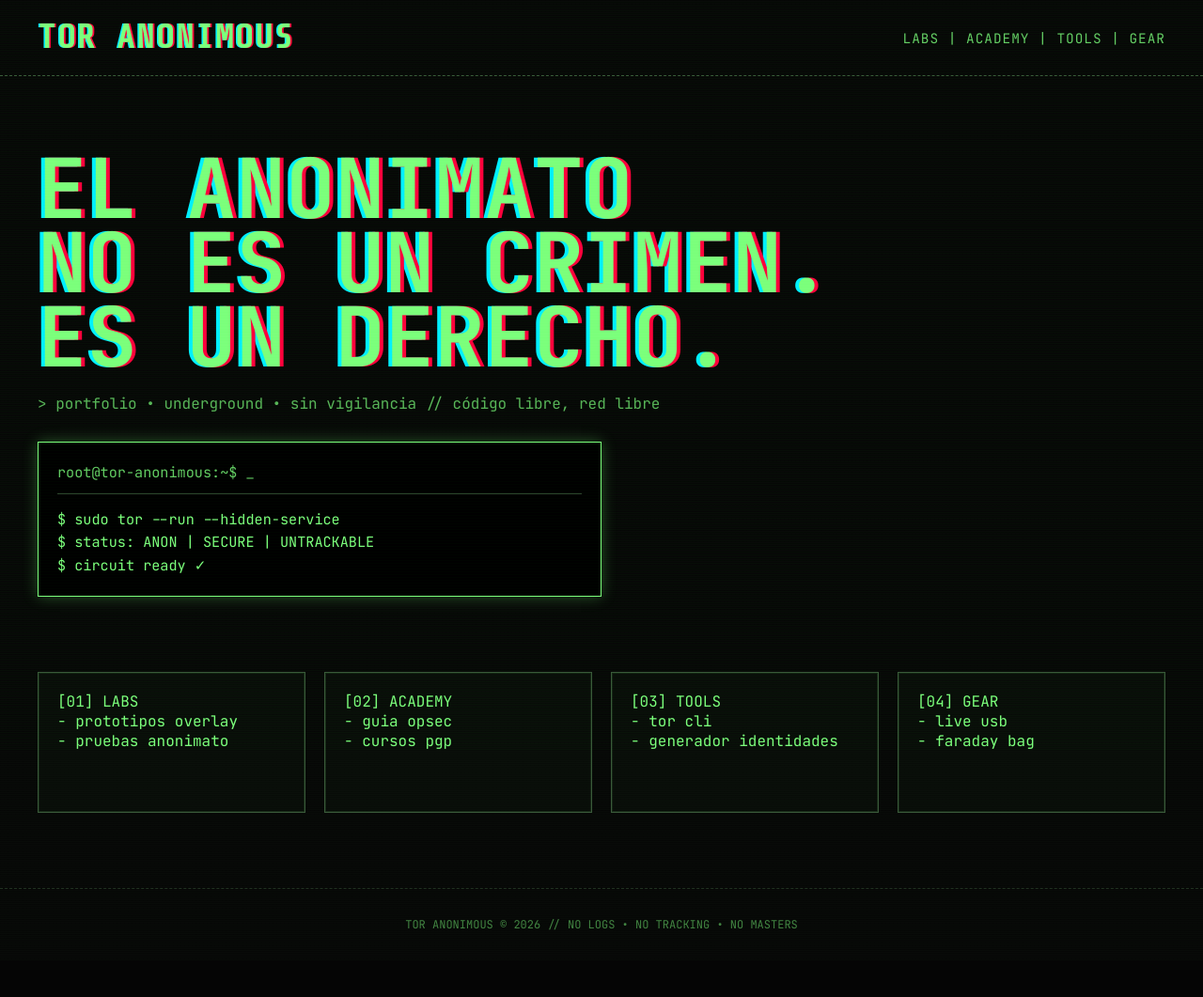
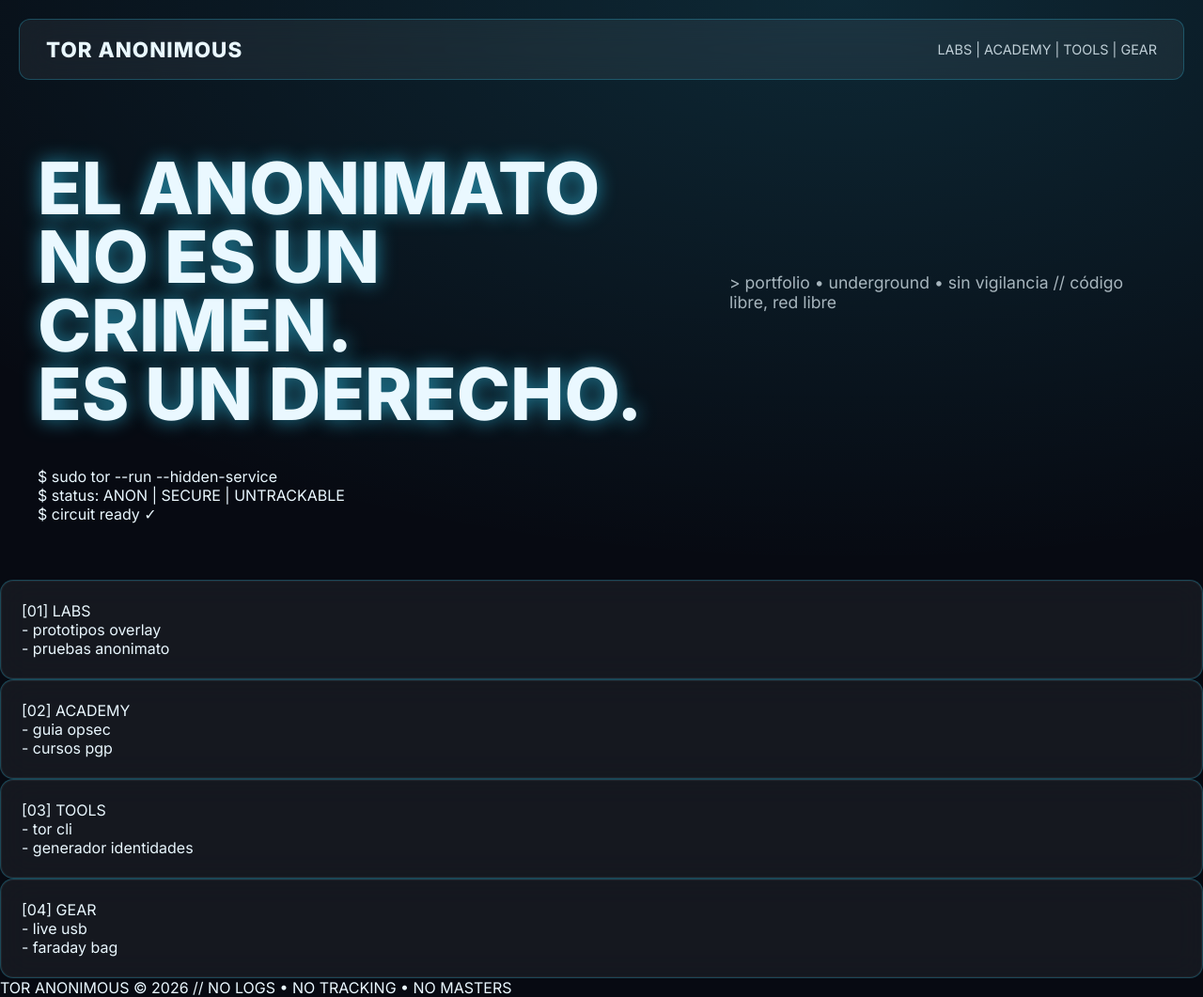
Before and after one commit to Elsolracsrc/TorAnonimous, a plain HTML site: page Index.html in a window 1280 px wide. Shown: the whole page at 94% size. Before the commit the page ends 1022 px from the top, so only its background shows below. Drawn offline with nearby package versions, Linux system fonts and the light colour scheme.

Commit message:
Update style.css

```diff
--- a/style.css
+++ b/style.css
@@ -1,136 +1,86 @@
-
-@import url('https://fonts.googleapis.com/css2?family=JetBrains+Mono:wght@400;700&family=Share+Tech+Mono&display=swap');
+@import url('https://fonts.googleapis.com/css2?family=Inter:wght@400;700;800&display=swap');
 
 :root {
-  --bg: #050505;
-  --green: #7CFF7C;
-  --green-dim: #3a5a3a;
-  --red-glitch: #ff003c;
-  --cyan-glitch: #00f0ff;
+  --bg: #070A12;
+  --cyan: #33D6FF;
+  --white: #EAF8FF;
+  --glass: rgba(255,255,255,0.06);
+  --border: rgba(51,214,255,0.25);
 }
 
-* { margin:0; padding:0; box-sizing: border-box; }
-
+* { margin:0; padding:0; box-sizing:border-box; }
 body {
-  background: var(--bg);
-  color: var(--green);
-  font-family: 'JetBrains Mono', monospace;
-  overflow-x: hidden;
-  background-image:
-    repeating-linear-gradient(0deg, rgba(124,255,124,0.03) 0px, transparent 2px);
+  background: radial-gradient(1200px 600px at 70% 0%, rgba(51,214,255,0.15), transparent), var(--bg);
+  color: var(--white);
+  font-family: 'Inter', sans-serif;
+  min-height: 100vh;
 }
 
 header {
-  display: flex;
-  justify-content: space-between;
-  align-items: center;
-  padding: 20px 40px;
-  border-bottom: 1px dashed var(--green-dim);
-  text-transform: uppercase;
+  margin: 20px;
+  padding: 18px 28px;
+  background: var(--glass);
+  border: 1px solid var(--border);
+  backdrop-filter: blur(20px);
+  border-radius: 12px;
+  display:flex; justify-content:space-between; align-items:center;
 }
-
-.logo {
-  font-family: 'Share Tech Mono', monospace;
-  font-size: 2.2rem;
-  font-weight: 700;
-  letter-spacing: 2px;
-  text-shadow: 3px 0 var(--red-glitch), -3px 0 var(--cyan-glitch);
-  animation: glitch 1.5s infinite;
-}
-
-nav { font-size: 0.9rem; letter-spacing: 1px; opacity: 0.8; }
+.logo { font-weight: 800; letter-spacing: 1px; font-size:1.4rem; }
+nav { display:flex; gap:28px; opacity:0.8; font-size:0.9rem; }
+nav span:first-child { color:var(--cyan); border-bottom:2px solid var(--cyan); }
 
 .hero {
-  padding: 80px 40px 40px;
-  max-width: 1200px;
+  display:grid;
+  grid-template-columns: 1.2fr 0.8fr;
+  gap:40px;
+  padding: 60px 40px;
+  align-items: center;
 }
 
 .hero h1 {
-  font-size: clamp(2.5rem, 8vw, 5.5rem);
-  line-height: 0.9;
-  font-weight: 800;
-  color: var(--green);
-  text-shadow: 4px 0 var(--red-glitch), -4px 0 var(--cyan-glitch);
-  margin-bottom: 20px;
+  font-size: clamp(3rem, 6vw, 5rem);
+  line-height:0.95;
+  font-weight:800;
+  text-shadow: 0 0 20px rgba(51,214,255,0.6);
 }
 
-.hero p { opacity: 0.7; margin-bottom: 30px; }
+.hero p { margin:20px 0; opacity:0.7; font-size:1.1rem; max-width:520px; }
 
-.terminal {
-  background: #000;
-  border: 1px solid var(--green);
-  box-shadow: 0 0 15px rgba(124,255,124,0.3);
-  padding: 20px;
-  max-width: 600px;
-  font-size: 0.95rem;
-  line-height: 1.6;
-  position: relative;
+.btn {
+  display:inline-block;
+  padding:14px 24px;
+  border-radius:10px;
+  font-weight:700;
+  cursor:pointer;
+  text-transform:uppercase;
 }
+.btn-primary { background:var(--cyan); color:#000; box-shadow: 0 0 30px rgba(51,214,255,0.4); }
+.btn-ghost { border:1px solid var(--border); color:var(--white); background:transparent; margin-left:12px; }
 
-.terminal::before {
-  content: "root@tor-anonimous:~$ _";
-  display: block;
-  border-bottom: 1px solid var(--green-dim);
-  padding-bottom: 10px;
-  margin-bottom: 15px;
-  opacity: 0.8;
+.cards { display:flex; flex-direction:column; gap:18px; }
+.card {
+  background: var(--glass);
+  border:1px solid var(--border);
+  border-radius:14px;
+  padding:22px;
+  backdrop-filter: blur(16px);
+  box-shadow: inset 0 0 0 1px rgba(255,255,255,0.05);
 }
+.card h3 { font-size:0.95rem; margin-bottom:6px; }
+.card p { font-size:0.85rem; opacity:0.7; }
 
-.grid {
-  display: grid;
-  grid-template-columns: repeat(auto-fit, minmax(250px, 1fr));
-  gap: 20px;
-  padding: 40px;
+.stats {
+  margin:40px;
+  display:grid;
+  grid-template-columns: repeat(3,1fr);
+  background: var(--glass);
+  border:1px solid var(--border);
+  border-radius:14px;
+  padding:24px;
+  text-align:center;
 }
+.stats strong { color:var(--cyan); font-size:2rem; display:block; }
 
-.card {
-  border: 1px solid var(--green-dim);
-  padding: 20px;
-  background: rgba(124,255,124,0.02);
-  min-height: 150px;
-  transition: all 0.2s;
-  position: relative;
+@media(max-width:900px){
+  .hero{ grid-template-columns:1fr; }
 }
-
-.card:hover {
-  border-color: var(--green);
-  box-shadow: 0 0 20px rgba(124,255,124,0.2);
-  transform: translate(-2px, -2px);
-}
-
-.card::after {
-  content: "";
-  position: absolute;
-  top: 0; left: 0; right: 0; bottom: 0;
-  border: 1px solid var(--green);
-  opacity: 0.1;
-  pointer-events: none;
-}
-
-footer {
-  text-align: center;
-  padding: 30px;
-  font-size: 0.75rem;
-  opacity: 0.5;
-  border-top: 1px dashed var(--green-dim);
-  margin-top: 40px;
-}
-
-@keyframes glitch {
-  0% { text-shadow: 3px 0 var(--red-glitch), -3px 0 var(--cyan-glitch); }
-  20% { text-shadow: -3px 0 var(--red-glitch), 3px 0 var(--cyan-glitch); }
-  40% { text-shadow: 2px 0 var(--red-glitch), -2px 0 var(--cyan-glitch); }
-  60% { text-shadow: -1px 0 var(--red-glitch), 1px 0 var(--cyan-glitch); }
-  80% { text-shadow: 1px 0 var(--red-glitch), -1px 0 var(--cyan-glitch); }
-  100% { text-shadow: 3px 0 var(--red-glitch), -3px 0 var(--cyan-glitch); }
-}
-
-/* Scanlines */
-body::after {
-  content: "";
-  position: fixed;
-  top: 0; left: 0; width: 100%; height: 100%;
-  background: repeating-linear-gradient(0deg, transparent, transparent 2px, rgba(0,255,0,0.03) 3px);
-  pointer-events: none;
-  z-index: 999;
-  }
```
